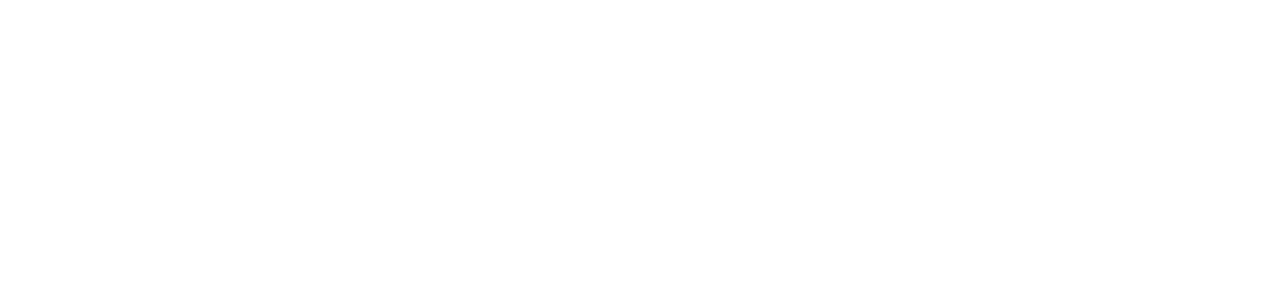
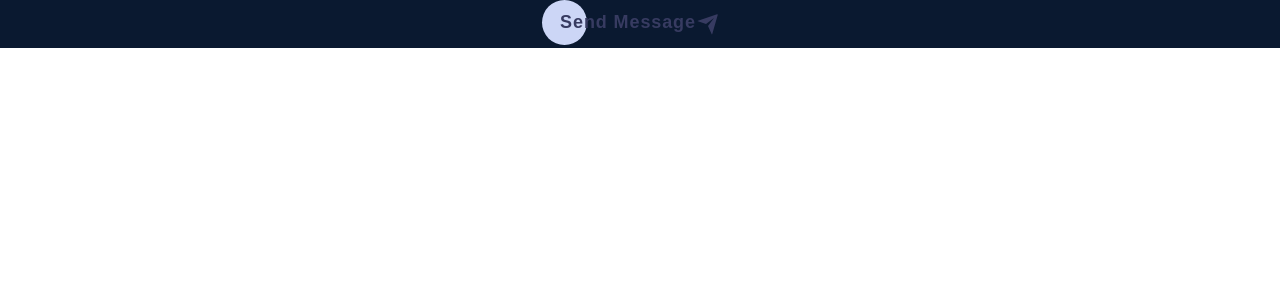
Before and after one commit to barreyrojohnmiko/personal-portfolio, a React (Create React App) app: page /send in a window 1280 px wide. Before the commit this address had no page. Shown: the top 300 px of the page. Built offline with nearby package versions, Linux system fonts and the light colour scheme.

Commit message:
added SendMessageButton views

```diff
--- a/src/App.tsx
+++ b/src/App.tsx
@@ -1,6 +1,7 @@
 import React from "react";
 import { Routes, Route } from "react-router-dom";
 import "./App.css";
+import SendMessageButton from "./views/SendMessageButton";
 
 import Home from "./components/Home";
 
@@ -10,6 +11,7 @@
       <Routes>
         <Route path="/" element={<Home />} />
         <Route path="/home" element={<Home />} />
+        <Route path="/send" element={<SendMessageButton />} />
       </Routes>
     </div>
   );
--- a/src/components/Contact.css
+++ b/src/components/Contact.css
@@ -1,5 +1,5 @@
 .main-contact-container {
-  margin-bottom: 30%;
+  margin-bottom: 22%;
 }
 
 .contact-body {
@@ -13,7 +13,7 @@
   align-items: center;
   text-align: center;
   margin-top: 19.5%;
-  margin-bottom: 30%;
+  margin-bottom: 20%;
 }
 
 .contact-label {
@@ -22,14 +22,16 @@
   font-weight: bold;
   font-size: 70px;
   color: #ccd6f6;
+  margin-bottom: 15px;
 }
 
 .contact-description {
   font-family: "Poppins", sans-serif;
   font-style: normal;
   font-weight: 300;
+  font-size: 20px;
   color: #8892b0;
-  font-size: 20px;
   padding-left: 20%;
   padding-right: 20%;
+  margin-bottom: 15px;
 }
--- a/src/components/Contact.tsx
+++ b/src/components/Contact.tsx
@@ -1,5 +1,7 @@
 import React, { RefObject } from "react";
 import "./Contact.css";
+
+import SendMessageButton from "../views/SendMessageButton";
 
 type ContactProps = {
   contactSectionRef: RefObject<HTMLDivElement>;
@@ -12,11 +14,9 @@
         <div className="contact-flex-container">
           <div className="contact-label">Get In Touch</div>
           <div className="contact-description">
-            Lorem ipsum dolor sit amet, consectetur adipisicing elit. Nisi
-            neque, blanditiis delectus voluptatibus, facilis praesentium iste
-            aperiam debitis vitae alias obcaecati reprehenderit doloribus fuga
-            assumenda enim ullam animi itaque quidem.
+            Interested in working together? Don't hesitate to leave me a message.
           </div>
+          <SendMessageButton />
         </div>
       </div>
     </div>
--- a/src/components/Home.css
+++ b/src/components/Home.css
@@ -1,6 +1,14 @@
 .main-component {
-    height: 100%;
-    display: flex;
-    flex-direction: row;
-    background: #0A1930;
+  height: 100%;
+  display: flex;
+  flex-direction: row;
+  background: #0a1930;
 }
+
+.contact-container {
+  width: calc(100% - 120px);
+}
+
+@media (max-width: 767px) {
+
+}
--- a/src/components/Home.tsx
+++ b/src/components/Home.tsx
@@ -1,6 +1,6 @@
 import React, { useRef } from "react";
+import "./Home.css";
 
-import "./Home.css";
 import About from "./About";
 import Sidebar from "../views/Sidebar";
 import Header from "../views/Header";
--- a/src/views/Card.tsx
+++ b/src/views/Card.tsx
@@ -1,5 +1,4 @@
 import React from "react";
-
 import "./Card.css";
 
 import CardDto from "../models/CardDto";
--- /dev/null
+++ b/src/views/SendMessageButton.css
@@ -0,0 +1,67 @@
+.btnSendMessage {
+  position: relative;
+  margin: auto;
+  padding: 12px 18px;
+  transition: all 0.2s ease;
+  border: none;
+  background: none;
+  display: flex;
+  flex-direction: row;
+}
+
+.btnSendMessage:before {
+  content: "";
+  position: absolute;
+  top: 0;
+  left: 0;
+  display: block;
+  border-radius: 50px;
+  background: #ccd6f6;
+  width: 45px;
+  height: 45px;
+  transition: all 0.3s ease;
+}
+
+.btnSendMessage span {
+  position: relative;
+  font-family: "Ubuntu", sans-serif;
+  font-size: 18px;
+  font-weight: 700;
+  letter-spacing: 0.05em;
+  color: #373b61;
+}
+
+.btnSendMessage:hover:before {
+  width: 100%;
+  background: #ccd6f6;
+}
+
+.btnSendMessage:active {
+  transform: scale(0.95);
+}
+
+.btnSendMessage svg {
+  display: block;
+  transform-origin: center center;
+  transition: transform 0.3s ease-in-out;
+  color: #373b61;
+}
+
+.btnSendMessage:hover .svg-wrapper {
+  animation: fly-1 0.6s ease-in-out infinite alternate;
+  border: none;
+}
+
+.btnSendMessage:hover svg {
+  transform: translateX(1.2em) rotate(45deg) scale(1.1);
+}
+
+@keyframes fly-1 {
+  from {
+    transform: translateY(0.1em);
+  }
+
+  to {
+    transform: translateY(-0.1em);
+  }
+}
--- /dev/null
+++ b/src/views/SendMessageButton.tsx
@@ -0,0 +1,26 @@
+import React from "react";
+import "./SendMessageButton.css";
+
+const SendMessageButton = () => {
+  return (
+    <button className="btnSendMessage">
+      <span>Send Message</span>
+      <div className="svg-wrapper">
+        <svg
+          height="24"
+          width="24"
+          viewBox="0 0 24 24"
+          xmlns="http://www.w3.org/2000/svg"
+        >
+          <path d="M0 0h24v24H0z" fill="none"></path>
+          <path
+            d="M1.946 9.315c-.522-.174-.527-.455.01-.634l19.087-6.362c.529-.176.832.12.684.638l-5.454 19.086c-.15.529-.455.547-.679.045L12 14l6-8-8 6-8.054-2.685z"
+            fill="currentColor"
+          ></path>
+        </svg>
+      </div>
+    </button>
+  );
+};
+
+export default SendMessageButton;
--- a/src/views/Sidebar.tsx
+++ b/src/views/Sidebar.tsx
@@ -1,5 +1,4 @@
 import React from "react";
-
 import "./Sidebar.css";
 
 import { FontAwesomeIcon } from "@fortawesome/react-fontawesome";
```
